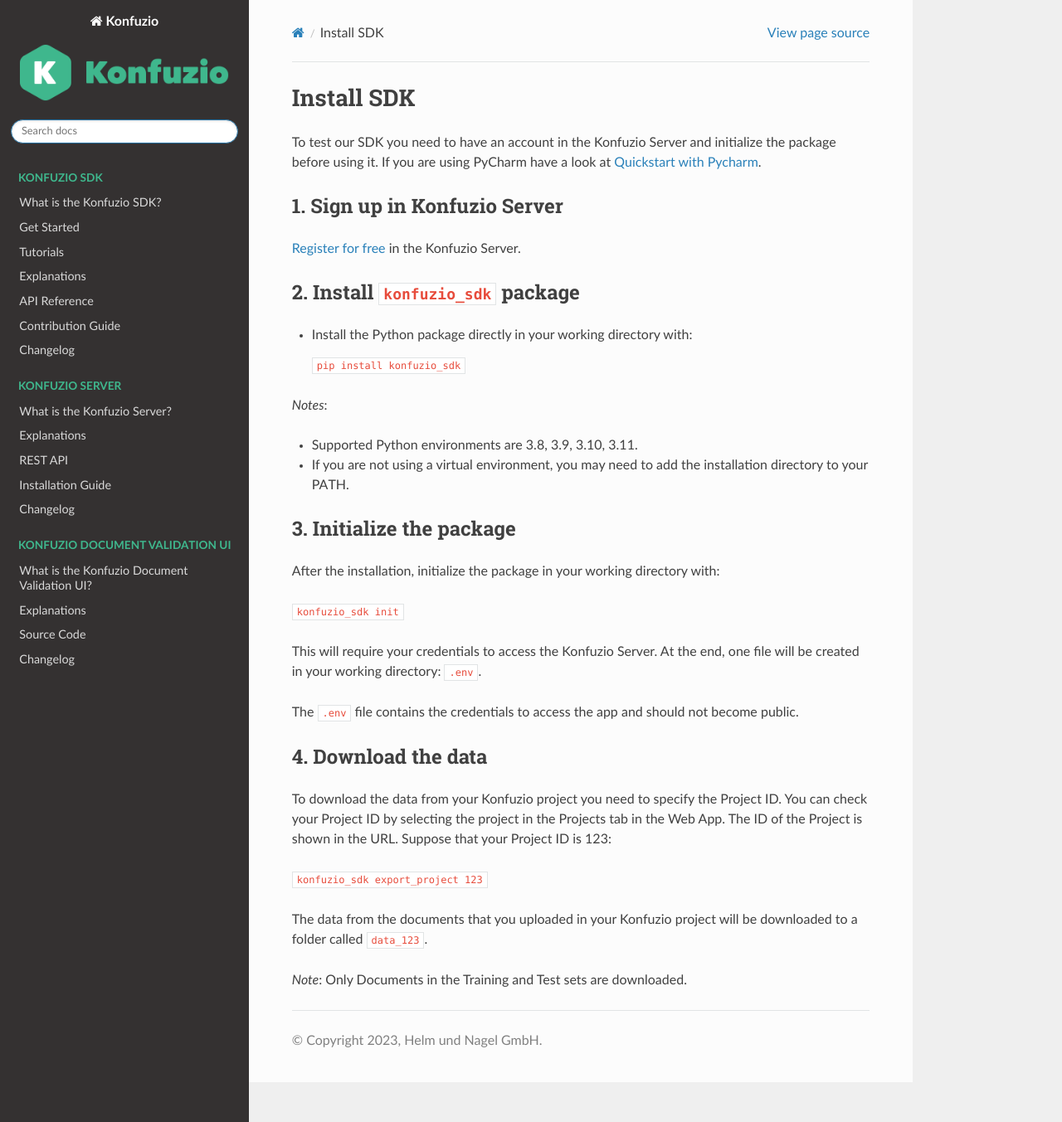
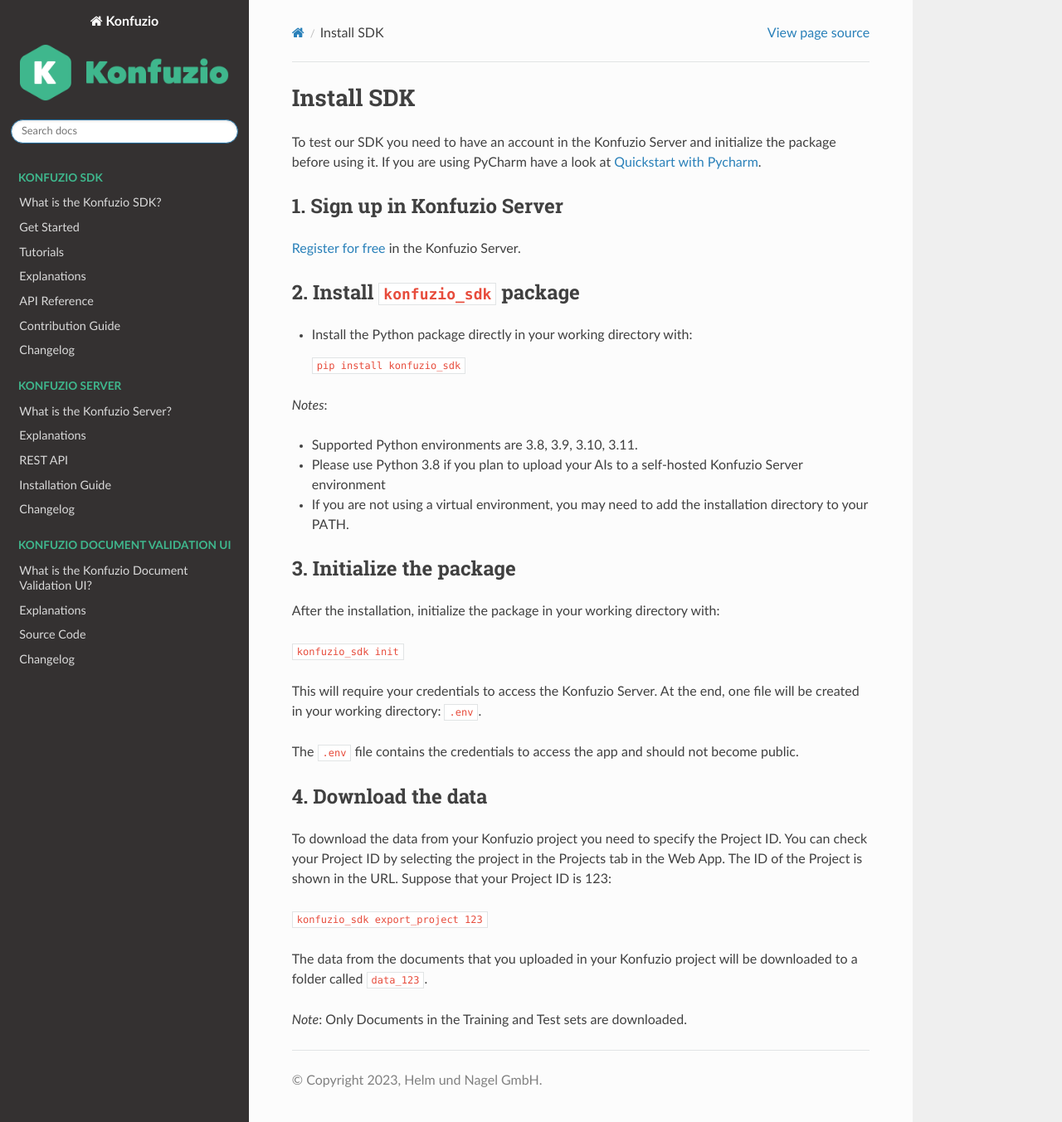
Before and after one commit to konfuzio-ai/konfuzio-sdk, a Sphinx documentation site: the page built from docs/sdk/configuration_reference.md, in a window 1280 px wide and 1353 px high. Shown: the whole window at 83% size. Built offline with Sphinx 7.4.7 and the Read the Docs theme 2.0.0, drawn with Linux system fonts in a browser that asks for light colours; pages that are not in the unit, such as notebooks, are missing from menus; a script that is not in the unit is left out.

Commit message:
Clarify Python 3.8 Server Version.

```diff
--- a/docs/sdk/configuration_reference.md
+++ b/docs/sdk/configuration_reference.md
@@ -16,6 +16,7 @@
 *Notes*:
 
 * Supported Python environments are 3.8, 3.9, 3.10, 3.11.
+* Please use Python 3.8 if you plan to upload your AIs to a self-hosted Konfuzio Server environment
 * If you are not using a virtual environment, you may need to add the installation directory to your PATH.
 
 ### 3. Initialize the package
```
